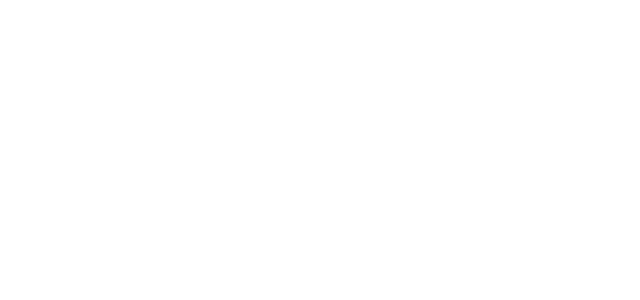
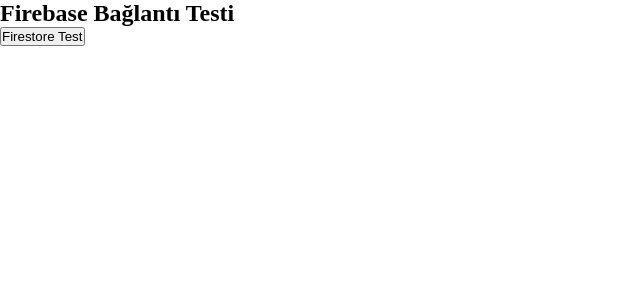
Before and after one commit to Sametkrdg/Final, a Nuxt app: page /YazmaTest in a window 1280 px wide. Before the commit this address had no page. Shown: the top 300 px of the page, without its empty margins (0-640 px from the left). Built offline with nearby package versions, Linux system fonts and the light colour scheme.

Commit message:
pages klasörü ve dosyalar eklendi

```diff
--- /dev/null
+++ b/pages/YazmaTest.vue
@@ -0,0 +1,28 @@
+<script setup>
+import { useNuxtApp } from '#app';
+import { collection, addDoc } from 'firebase/firestore';
+
+const { $firebase } = useNuxtApp();
+
+async function testFirestore() {
+  try {
+    const docRef = await addDoc(
+      collection($firebase.projectFirestore, 'test'),
+      {
+        message: 'Firebase bağlantısı başarılı!',
+        timestamp: $firebase.serverTimestamp(),
+      }
+    );
+    console.log('Belge eklendi:', docRef.id);
+  } catch (error) {
+    console.error('Firestore bağlantı hatası:', error);
+  }
+}
+</script>
+
+<template>
+  <div>
+    <h2>Firebase Bağlantı Testi</h2>
+    <button @click="testFirestore">Firestore Test</button>
+  </div>
+</template>
```
